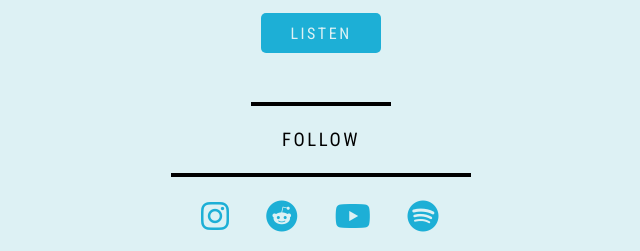
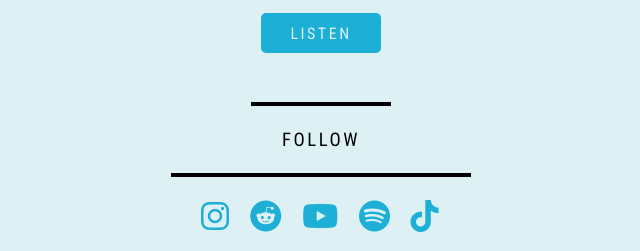
Before and after one commit to CESAR-JARAMILLO/Paul-Django-Site, a Django app: page / in a window 1280 px wide. Shown: the part 889-1140 px from the top of the page, without its empty margins (319-959 px from the left). Run offline with Django 4.2, Linux system fonts and the light colour scheme; some libraries are stand-ins or nearby versions.

Commit message:
add tiktok icon

```diff
--- a/base/templates/base/index.html
+++ b/base/templates/base/index.html
@@ -51,6 +51,9 @@
             <a href="https://linktr.ee/Picksalot">
               <i class="fa-brands fa-spotify fa-2x"></i>
             </a>
+            <a href="https://linktr.ee/Picksalot">
+              <i class="fa-brands fa-tiktok fa-2x"></i>
+            </a>
           </div>
         </div>
       </footer>
```
Also changed, not shown: 1 other file.
